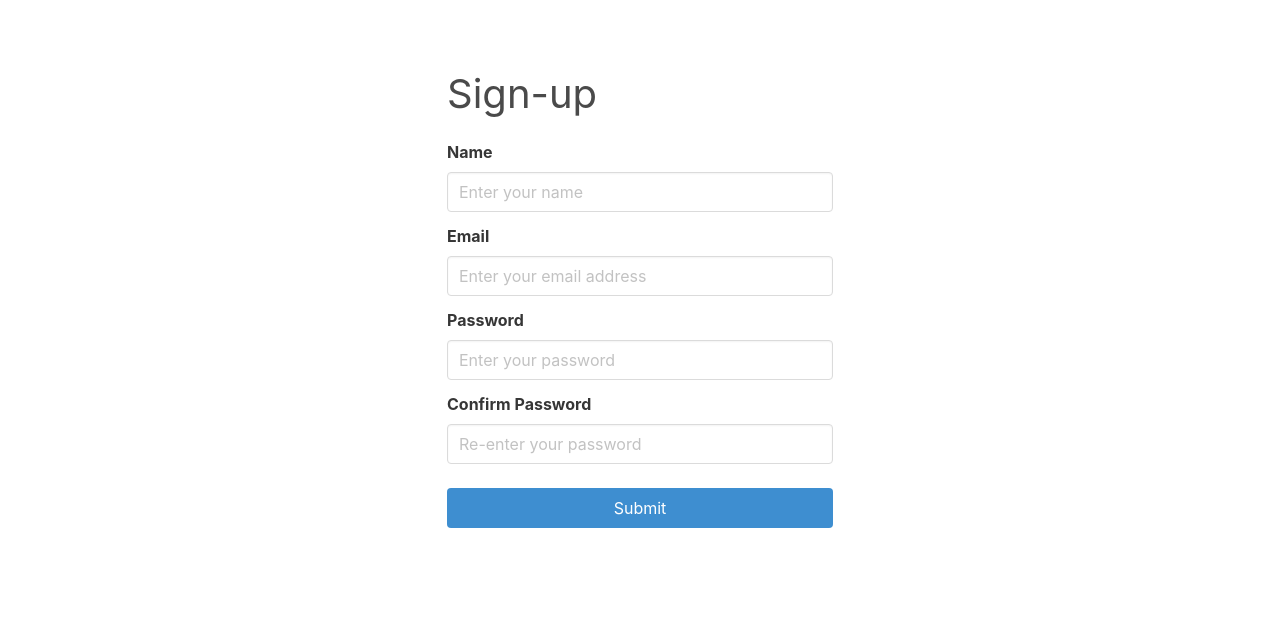
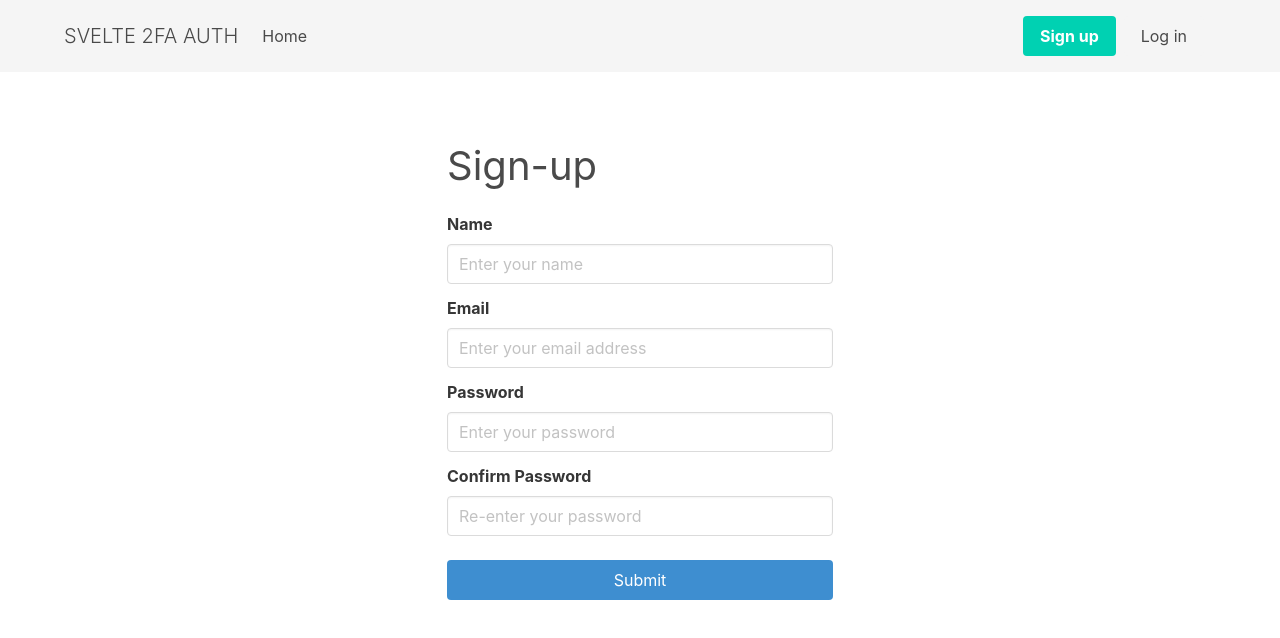
Before and after one commit to viveksingh-01/svelte-auth-2fa, a Svelte app: page / in a window 1280 px wide. Shown: the top 638 px of the page. Built offline with nearby package versions, Linux system fonts and the light colour scheme.

Commit message:
feat: show navbar

```diff
--- a/public/index.html
+++ b/public/index.html
@@ -14,5 +14,5 @@
     <script defer src="/build/bundle.js"></script>
   </head>
 
-  <body class="container"></body>
+  <body></body>
 </html>
--- a/src/App.svelte
+++ b/src/App.svelte
@@ -1,7 +1,11 @@
 <script>
+  import Navbar from './components/Navbar.svelte';
   import Signup from './pages/Signup.svelte';
 </script>
 
-<main>
+<header>
+  <Navbar />
+</header>
+<main class="container">
   <Signup />
 </main>
--- /dev/null
+++ b/src/components/Navbar.svelte
@@ -0,0 +1,37 @@
+<nav class="navbar is-light py-2" aria-label="main navigation">
+  <div class="container">
+    <div class="navbar-brand">
+      <a class="navbar-item" href="/">
+        <h1 class="is-size-5 has-text-weight-light">SVELTE 2FA AUTH</h1>
+      </a>
+
+      <!-- <a
+      role="button"
+      class="navbar-burger"
+      aria-label="menu"
+      aria-expanded="false"
+      data-target="navbarBasicExample"
+      >
+      <span aria-hidden="true" />
+      <span aria-hidden="true" />
+      <span aria-hidden="true" />
+    </a> -->
+    </div>
+    <div id="navbarBasicExample" class="navbar-menu">
+      <div class="navbar-start">
+        <a class="navbar-item" href="/"> Home </a>
+      </div>
+    </div>
+
+    <div class="navbar-end">
+      <div class="navbar-item">
+        <div class="buttons">
+          <a class="button is-primary" href="/signup">
+            <strong>Sign up</strong>
+          </a>
+          <a class="button is-light" href="/login"> Log in </a>
+        </div>
+      </div>
+    </div>
+  </div>
+</nav>
```
